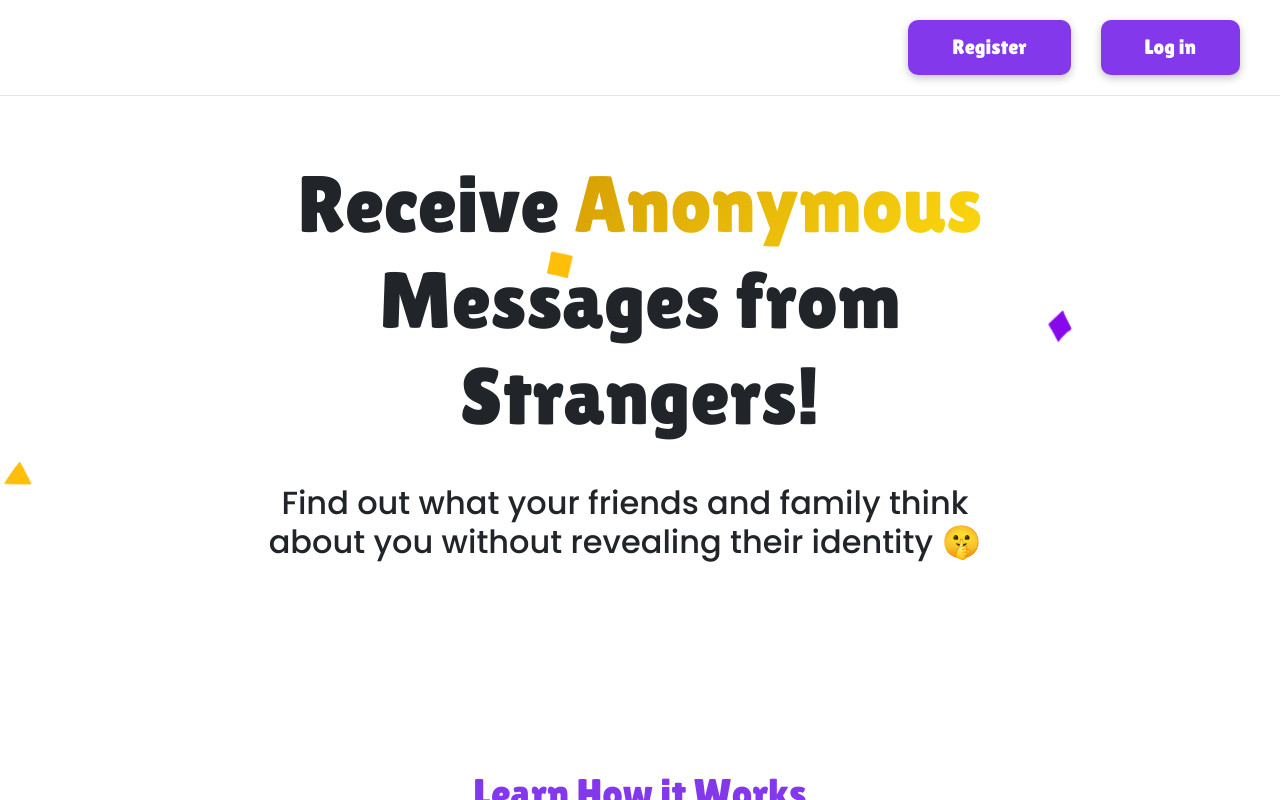
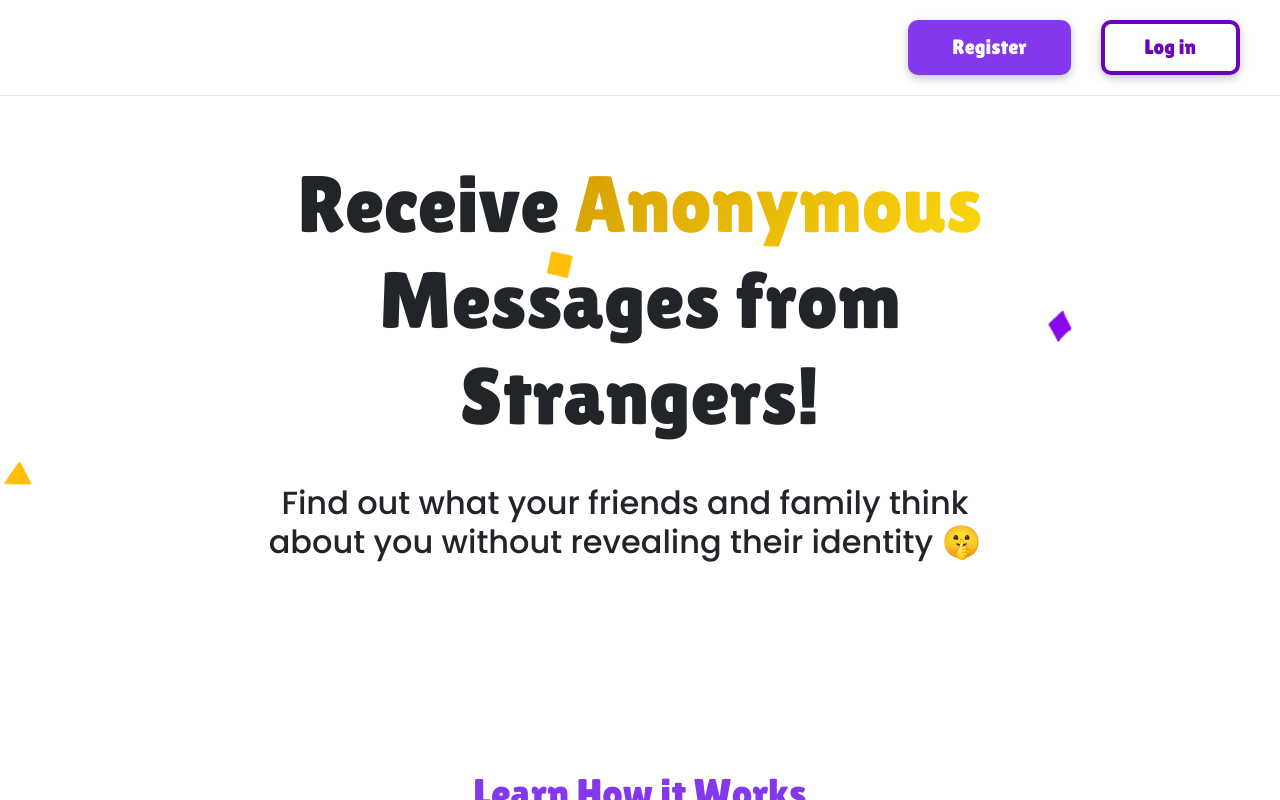
Before and after one commit to The-Sofishticated-Man/secret-message, a React (Vite) app in the folder client/secret-message/: page / in a window 1280 px wide. In both pictures the pointer is over the button "Log in". Shown: the top 800 px of the page. Built offline with nearby package versions, Linux system fonts and the light colour scheme.

Commit message:
improved button design

```diff
--- a/client/secret-message/src/components/Button/btnStyles.module.css
+++ b/client/secret-message/src/components/Button/btnStyles.module.css
@@ -13,6 +13,9 @@
   box-shadow: rgba(0, 0, 0, 0.24) 0px 3px 8px;
   transition: 0.2s ease-in-out;
 }
+.btn:active {
+  transform: translate(0, 2px);
+}
 .btnPrimary {
   background-color: var(--color-secondary);
   /* color: var(--color-secondary); */
@@ -21,15 +24,12 @@
 .btnPrimary:hover {
   background-color: hsl(274, 97%, 37%);
   border-color: hsl(274, 97%, 37%);
-
 }
 .btnSecondary {
   background-color: transparent;
   color: var(--color-secondary);
 }
 .btnSecondary:hover {
-  background-color: var(--color-secondary);
-  color: white;
-  border-color: var(--color-secondary);
-  transform: translate3d(0, 0, 200px);
+  border-color: hsl(274, 97%, 37%);
+  color: hsl(274, 97%, 37%);
 }
--- a/client/secret-message/src/components/icons/LoadingSpinner.tsx
+++ b/client/secret-message/src/components/icons/LoadingSpinner.tsx
@@ -1,7 +1,7 @@
 import "ldrs/ring";
-const loadingSpinner = () => {
+const loadingSpinner = ({ Color }: { Color?: string }) => {
   //just a disclaimer this always returns an error even tho it works perfectly fine, I honestly just don't know how to fix it trust me I've tried my hardest
-  return <l-ring color="var(--color-secondary)" size={31}></l-ring>;
+  return <l-ring color={Color || "white"} size={30}></l-ring>;
 };
 
 export default loadingSpinner;
```
